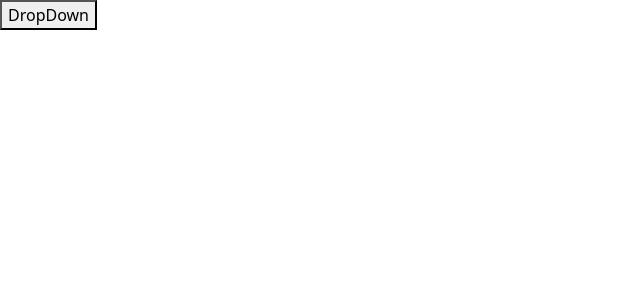
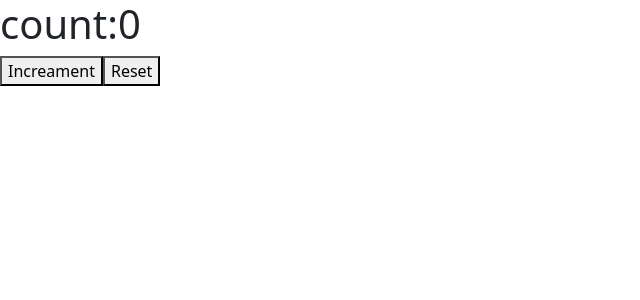
Before and after one commit to Sai2909/reactjs_machine_coding_2025, a React (Create React App) app: page / in a window 1280 px wide. Shown: the top 300 px of the page, without its empty margins (0-640 px from the left). Built offline with nearby package versions, Linux system fonts and the light colour scheme.

Commit message:
liftingState

```diff
--- a/src/App.js
+++ b/src/App.js
@@ -1,10 +1,10 @@
 
-import DropDownref from "./dropdown_ref/DropDownref";
+import LiftingStateUp from "./lifting_state_up/LiftingStateUp";
 
 function App() {
   return (
     <div className="App" >
-      < DropDownref />
+      < LiftingStateUp />
     </div>
   );
 }
--- /dev/null
+++ b/src/lifting_state_up/LiftingStateUp.js
@@ -0,0 +1,28 @@
+import React, { useState } from 'react'
+
+const LiftingStateUp = () => {
+    const [count, setCount] = useState(0)
+
+    const increment = () => {
+        setCount(count + 1)
+    }
+    return (
+        <div>
+            <h1>count:{count}</h1>
+            <Increment increment={increment} />
+            <ResetButton setCount={setCount} />
+        </div>
+    )
+}
+
+export default LiftingStateUp
+
+
+
+const Increment = ({ increment }) => {
+    return <button onClick={increment}>Increament</button>
+}
+
+const ResetButton = ({ setCount }) => {
+    return <button onClick={() => setCount(0)}>Reset</button>
+}
```
